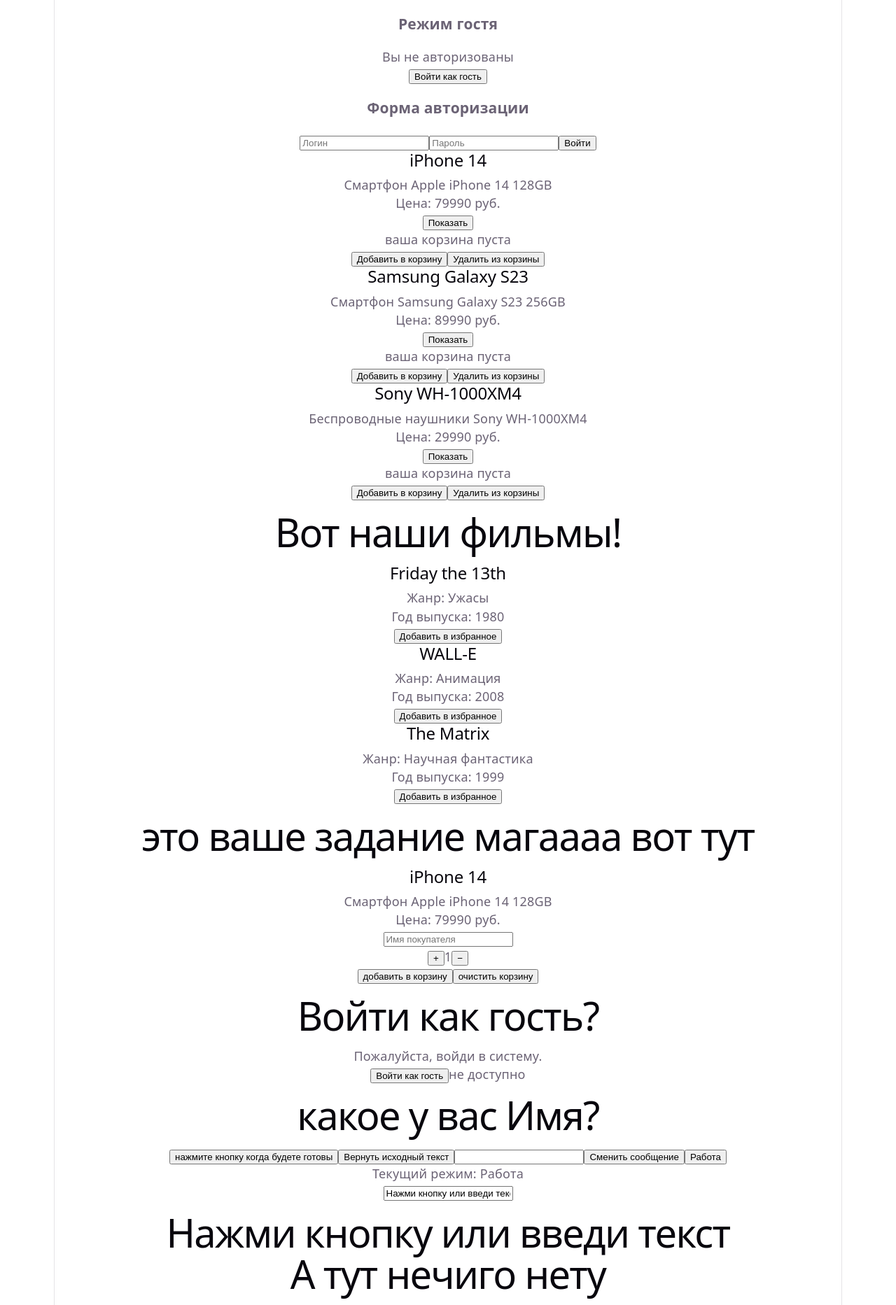
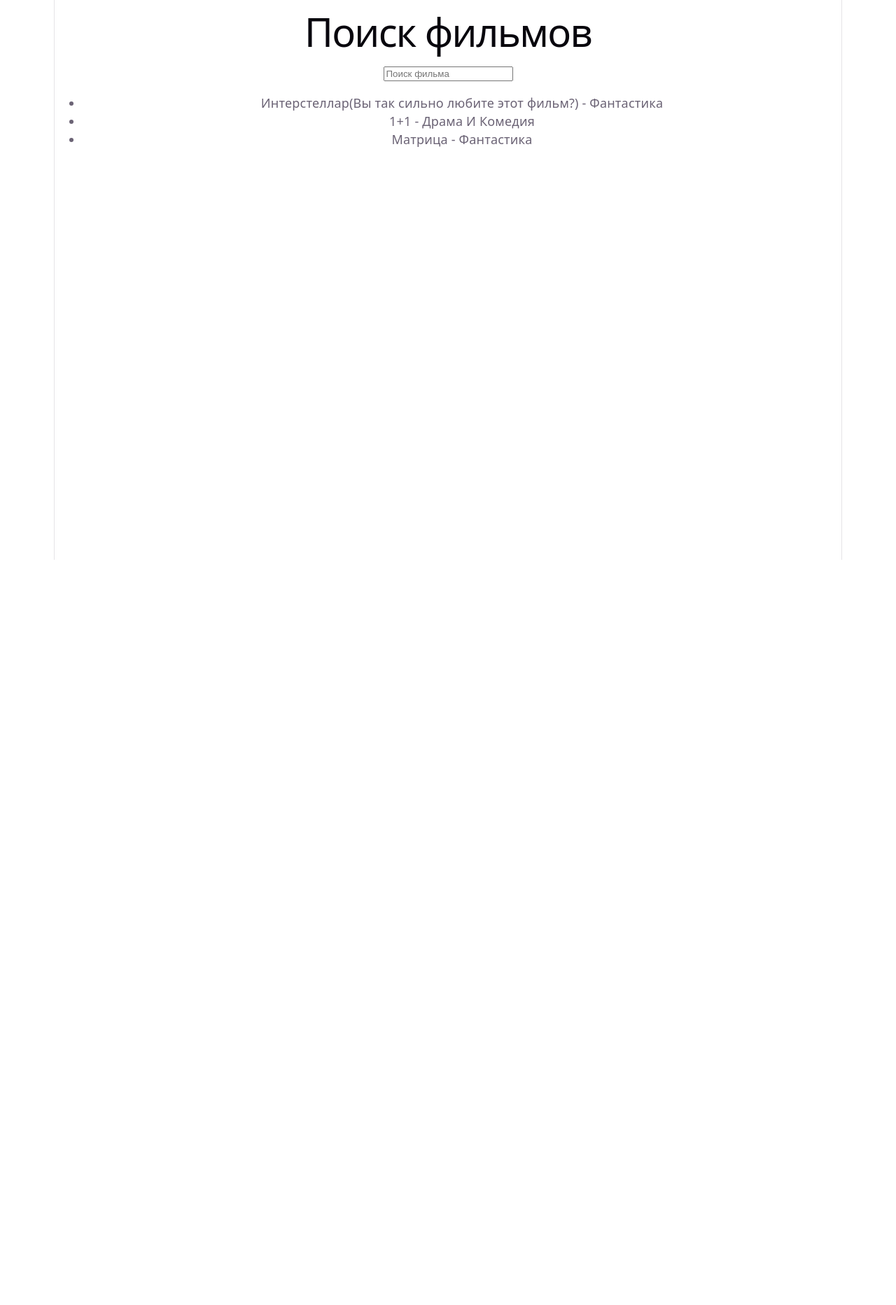
Before and after one commit to pifor228/deze_for_maga, a React (Vite) app: page / in a window 1280 px wide. Shown: the whole page at 70% size. After the commit the page ends 800 px from the top, so only its background shows below. Built offline with nearby package versions, Linux system fonts and the light colour scheme.

Commit message:
сделал проект

```diff
--- a/src/App.css
+++ b/src/App.module.css
@@ -1,4 +1,4 @@
-.counter {
+/* .counter {
   font-size: 16px;
   padding: 5px 10px;
   border-radius: 5px;
@@ -181,4 +181,4 @@
     right: 0;
     border-right-color: var(--border);
   }
-}
+} */
--- a/src/App.tsx
+++ b/src/App.tsx
@@ -1,108 +1,175 @@
-import Ceader from "./Component/Ceader/ceader"
-import Header from "./Component/Header/header"
-import MovieCard from "./Component/MovieCard/moviecard"
-import ProductCard from "./Component/ProductCard/productcard"
-import { useState, type ChangeEvent } from "react";
-import Deze from "./Component/Deze/deze"
-function App() {
-  const initialMessage = "Нажми кнопку или введи текст";
-  const [message, setMessage] = useState(initialMessage);
-  const [mode, setMode] = useState("Работа");
-  const [isLoggedIn, setIsLoggedIn] = useState(false);
+// import Ceader from "./Component/Ceader/ceader"
+// import Header from "./Component/Header/header"
+// import MovieCard from "./Component/MovieCard/moviecard"
+// import ProductCard from "./Component/ProductCard/productcard"
+// import { useState, type ChangeEvent } from "react";
+// import Deze from "./Component/Deze/deze"
+// function App() {
+//   const initialMessage = "Нажми кнопку или введи текст";
+//   const [message, setMessage] = useState(initialMessage);
+//   const [mode, setMode] = useState("Работа");
+//   const [isLoggedIn, setIsLoggedIn] = useState(false);
 
-  function handleButtonClick() {
-    setMessage((currentMessage) => `Здравствуйте, ${currentMessage || "гость"}!`);
-  }
+//   function handleButtonClick() {
+//     setMessage((currentMessage) => `Здравствуйте, ${currentMessage || "гость"}!`);
+//   }
 
-  function resetMessage() {
-    setMessage(initialMessage);
-  }
+//   function resetMessage() {
+//     setMessage(initialMessage);
+//   }
 
-  function handleInputChange(event: ChangeEvent<HTMLInputElement>) {
-    setMessage(event.target.value);
+//   function handleInputChange(event: ChangeEvent<HTMLInputElement>) {
+//     setMessage(event.target.value);
+//   }
+
+//   return (
+//     <>
+//       <Header />
+
+//       <ProductCard title="iPhone 14" description="Смартфон Apple iPhone 14 128GB" price={79990} category="Смартфоны" />
+
+//       <ProductCard title="Samsung Galaxy S23" description="Смартфон Samsung Galaxy S23 256GB" price={89990} category="Смартфоны" />
+
+//       <ProductCard title="Sony WH-1000XM4" description="Беспроводные наушники Sony WH-1000XM4" price={29990} category="Наушники" />
+
+//       <Ceader />
+
+//       <MovieCard title="Friday the 13th" genre="Ужасы" year={1980} />
+
+//       <MovieCard title="WALL-E" genre="Анимация" year={2008} />
+
+//       <MovieCard title="The Matrix" genre="Научная фантастика" year={1999} />
+
+//       <h1>это ваше задание магаааа вот тут</h1>
+//       <Deze title="iPhone 14" description="Смартфон Apple iPhone 14 128GB" price={79990} />
+//       <div>
+//       {isLoggedIn ? (
+//       <>
+//         <h1>Вы вошли как гость добро пожаловать! </h1>
+//       </>
+//       ) : (
+//       <>
+
+//         <h1>Войти как гость?</h1>
+
+//       </>)}
+
+//       {isLoggedIn ? (
+//       <>
+//         <p>Добро пожаловать в личный кабинет.</p>
+//         <ProductCard title="бутерброд" description="так как вы вошли в систему мы показываем вам еще один товар" price={590} category="Еда" />
+//       </>
+//       ) : (
+//       <>
+
+//         <p>Пожалуйста, войди в систему.</p>
+
+//       </>)}
+
+//       {isLoggedIn && <p>Тебе доступны закрытые разделы.</p>}
+//       {isLoggedIn && <p>Если вы видите это сообщение, значит, вы вошли в систему.</p>}
+
+//       <button onClick={() => setIsLoggedIn(!isLoggedIn)}>
+//         {isLoggedIn ? "Выйти из режима гостя" : "Войти как гость"}
+//       </button>
+//         {isLoggedIn ? "доступно" : "не доступно"}
+//       <h1>какое у вас Имя?</h1>
+
+//       <button onClick={handleButtonClick}>нажмите кнопку когда будете готовы</button>
+//       <button onClick={resetMessage}>Вернуть исходный текст</button>
+//       <input onChange={handleInputChange} />
+
+//       <button onClick={handleButtonClick}>
+//         Сменить сообщение
+//       </button>
+
+//       <button onClick={() => setMode("Работа")}>
+//         Работа
+//       </button>
+
+//       <p>Текущий режим: {mode}</p>
+
+//       <input
+//         type="text"
+//         placeholder="Напишите свое имя"
+//         value={message}
+//         onChange={handleInputChange}
+//       />
+
+//       <h1>{message}</h1>
+
+//       <h1>A тут нечиго нету</h1>
+//     </div>
+//     </>
+
+//   )
+// }
+
+// export default App;
+import { useState } from "react";
+
+type SearchInputProps = {
+  search: string;
+  onSearchChange: (value: string) => void;
+};
+
+type MovieItem = {
+  id: number;
+  movies: string;
+  genre: string;
+};
+
+type LessonListProps = {
+  movie: MovieItem[];
+  search: string;
+};
+
+function SearchInput({ search, onSearchChange }: SearchInputProps) {
+  return (
+    <input
+      type="text"
+      placeholder="Поиск фильма"
+      value={search}
+      onChange={(event) => onSearchChange(event.target.value)}
+    />
+  );
+}
+
+function MovieList({ movie, search }: LessonListProps) {
+  const filteredMovies = movie.filter((item) =>
+    item.movies.toLowerCase().includes(search.toLowerCase())
+  );
+  if (filteredMovies.length === 0) {
+    return <p>Фильмы не найдены</p>;
   }
 
   return (
-    <>
-      <Header />
-
-      <ProductCard title="iPhone 14" description="Смартфон Apple iPhone 14 128GB" price={79990} category="Смартфоны" />
-
-      <ProductCard title="Samsung Galaxy S23" description="Смартфон Samsung Galaxy S23 256GB" price={89990} category="Смартфоны" />
-
-      <ProductCard title="Sony WH-1000XM4" description="Беспроводные наушники Sony WH-1000XM4" price={29990} category="Наушники" />
-
-      <Ceader />
-
-      <MovieCard title="Friday the 13th" genre="Ужасы" year={1980} />
-
-      <MovieCard title="WALL-E" genre="Анимация" year={2008} />
-
-      <MovieCard title="The Matrix" genre="Научная фантастика" year={1999} />
-
-      <h1>это ваше задание магаааа вот тут</h1>
-      <Deze title="iPhone 14" description="Смартфон Apple iPhone 14 128GB" price={79990} />
-      <div>
-      {isLoggedIn ? (
-      <>
-        <h1>Вы вошли как гость добро пожаловать! </h1>
-      </>
-      ) : (
-      <>
-
-        <h1>Войти как гость?</h1>
-
-      </>)}
-
-      {isLoggedIn ? (
-      <>
-        <p>Добро пожаловать в личный кабинет.</p>
-        <ProductCard title="бутерброд" description="так как вы вошли в систему мы показываем вам еще один товар" price={590} category="Еда" />
-      </>
-      ) : (
-      <>
-
-        <p>Пожалуйста, войди в систему.</p>
-
-      </>)}
-
-      {isLoggedIn && <p>Тебе доступны закрытые разделы.</p>}
-      {isLoggedIn && <p>Если вы видите это сообщение, значит, вы вошли в систему.</p>}
-
-      <button onClick={() => setIsLoggedIn(!isLoggedIn)}>
-        {isLoggedIn ? "Выйти из режима гостя" : "Войти как гость"}
-      </button>
-        {isLoggedIn ? "доступно" : "не доступно"}
-      <h1>какое у вас Имя?</h1>
-
-      <button onClick={handleButtonClick}>нажмите кнопку когда будете готовы</button>
-      <button onClick={resetMessage}>Вернуть исходный текст</button>
-      <input onChange={handleInputChange} />
-
-      <button onClick={handleButtonClick}>
-        Сменить сообщение
-      </button>
-
-      <button onClick={() => setMode("Работа")}>
-        Работа
-      </button>
-
-      <p>Текущий режим: {mode}</p>
-
-      <input
-        type="text"
-        placeholder="Напишите свое имя"
-        value={message}
-        onChange={handleInputChange}
-      />
-
-      <h1>{message}</h1>
-
-      <h1>A тут нечиго нету</h1>
-    </div>
-    </>
-
-  )
+    <ul>
+      {filteredMovies.map((item) => (
+        <li key={item.id}>
+          {item.movies} - {item.genre}
+        </li>
+      ))}
+    </ul>
+  );
 }
 
-export default App
+function App() {
+  const [search, setSearch] = useState("");
+
+  const movie = [
+    { id: 1, movies: "Интерстеллар(Вы так сильно любите этот фильм?)", genre: "Фантастика" },
+    { id: 2, movies: "1+1", genre: "Драма И Комедия" },
+    { id: 3, movies: "Матрица", genre: "Фантастика" },
+  ];
+
+  return (
+    <div>
+      <h1>Поиск фильмов</h1>
+      <SearchInput search={search} onSearchChange={setSearch} />
+      <MovieList movie={movie} search={search} />
+    </div>
+  );
+}
+
+export default App;
```
